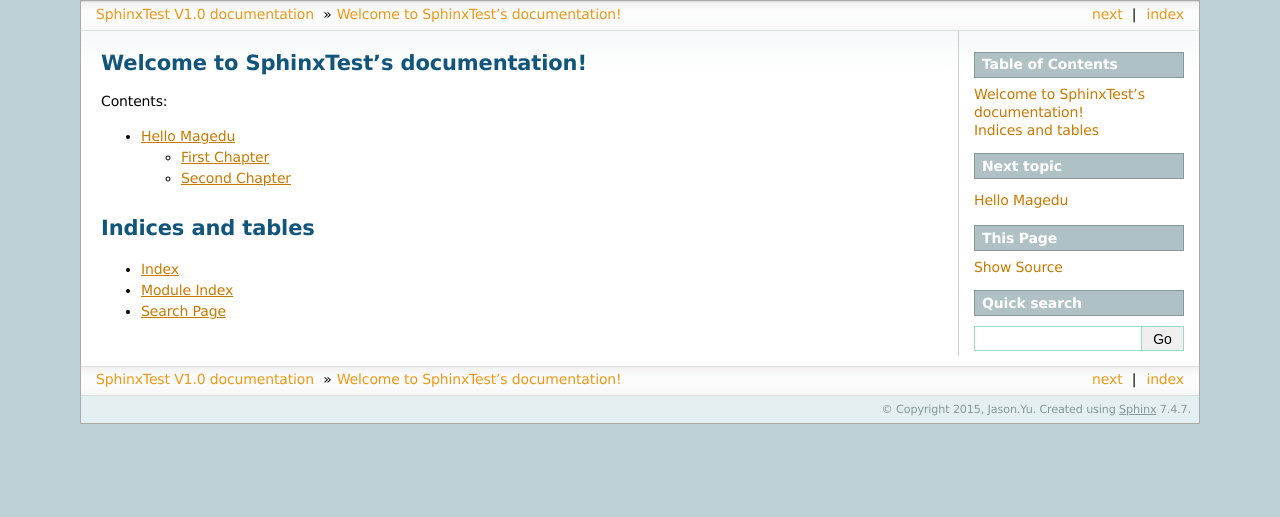
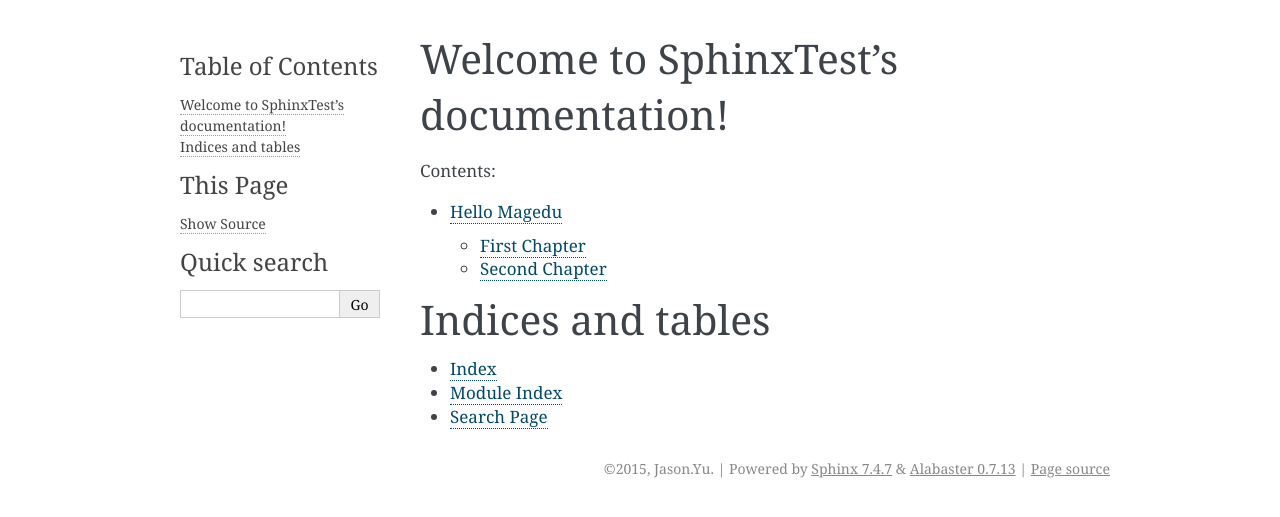
Before and after one commit to stanleylst/sphinx-test, a Sphinx documentation site: the page built from source/index.rst, in a window 1280 px wide. Shown: the top 517 px of the page. Built offline with Sphinx 7.4.7, drawn with Linux system fonts in a browser that asks for light colours.

Commit message:
add hellomagedu

```diff
--- a/source/conf.py
+++ b/source/conf.py
@@ -108,8 +108,8 @@ todo_include_todos = False
 
 # The theme to use for HTML and HTML Help pages.  See the documentation for
 # a list of builtin themes.
-#html_theme = 'alabaster'
-html_theme = 'sphinxdoc'
+html_theme = 'alabaster'
+#html_theme = 'sphinxdoc'
 
 # Theme options are theme-specific and customize the look and feel of a theme
 # further.  For a list of options available for each theme, see the
```
Also changed, not shown: 5 other files.
